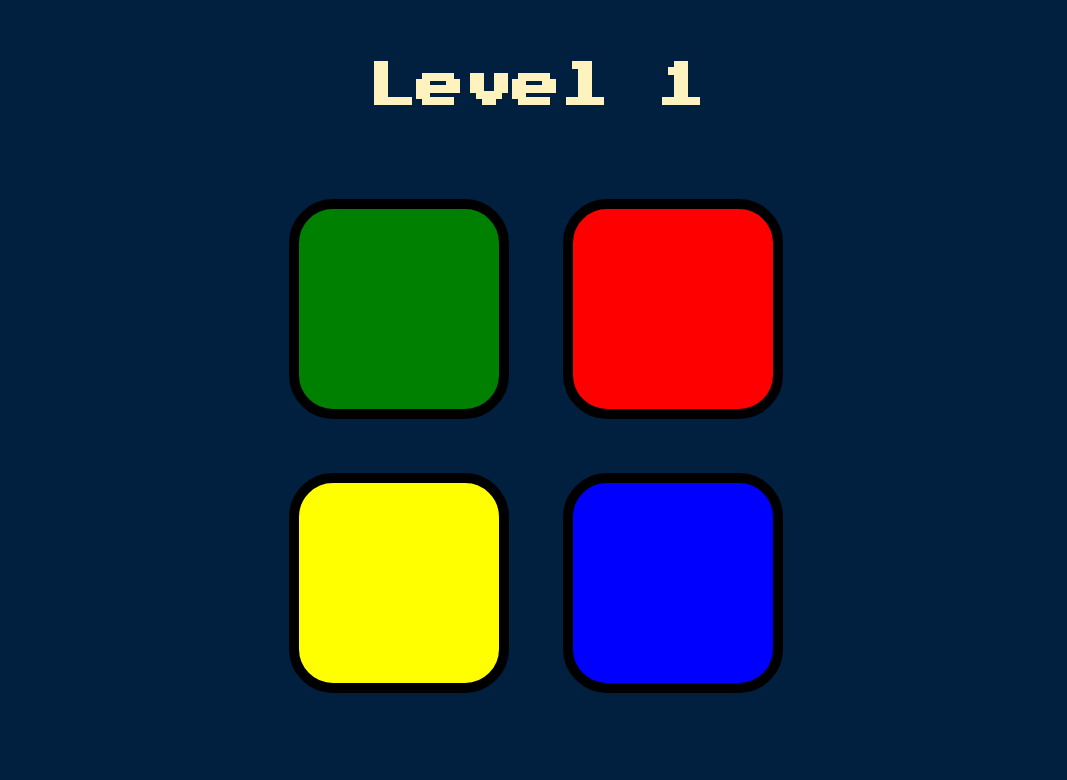
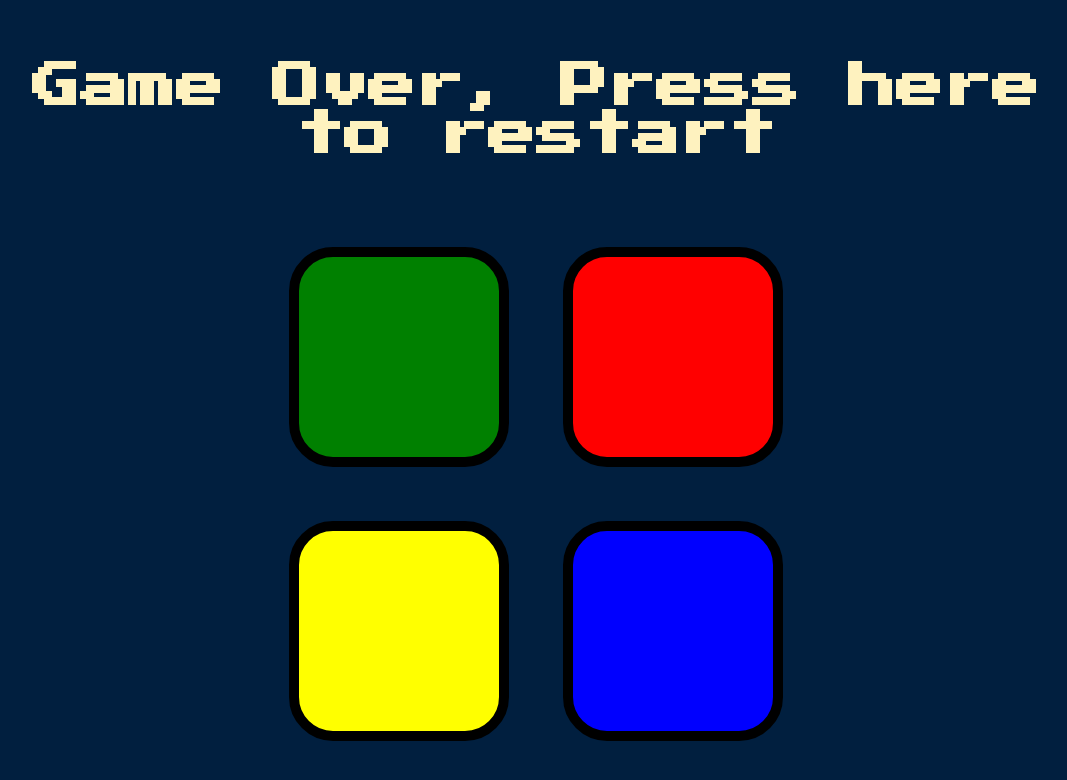
Before and after one commit to RoopaPolavaram/simon-game, a plain HTML site: page index.html in a window 1280 px wide. Both pictures are taken after a click on the element 503 px from the left and 309 px from the top of the page. Shown: the whole page, without its empty margins (104-1171 px from the left). Drawn offline with nearby package versions, Linux system fonts and the light colour scheme.

Commit message:
Fixed issue with click
Changed start and restart clicks to h1

```diff
--- a/game.js
+++ b/game.js
@@ -18,7 +18,7 @@ var level = 0;
 
 
 
-$(document).click(function() {
+$("h1").click(function() {
   if(!started) {
     $("#level-title").text("Level " + level);
     var randomChosenColour = buttonColours[nextSequence()];
@@ -80,7 +80,7 @@ function checkAnswer(currentLevel) {
     setTimeout(function(){
       $("body").removeClass("game-over");
     }, 300);
-    $("h1").text("Game Over, Press Any Key to Restart");
+    $("h1").text("Game Over, Press here to restart");
     startOver();
   }
 
--- a/index.html
+++ b/index.html
@@ -9,7 +9,7 @@
 </head>
 
 <body>
-  <h1 id="level-title">Press A Key to Start</h1>
+  <h1 id="level-title">Press here to start</h1>
   <div class="container">
     <div lass="row">
 
```
